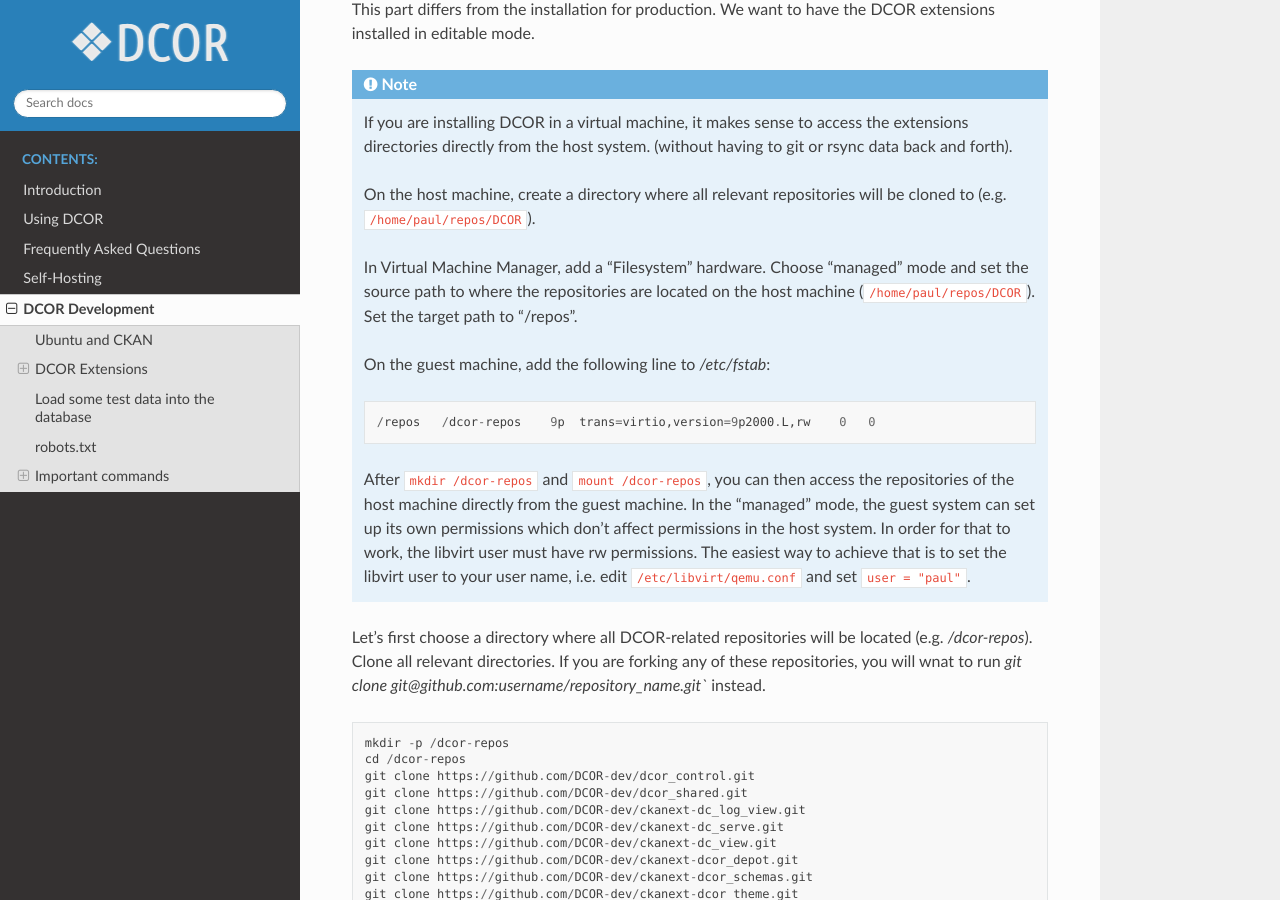
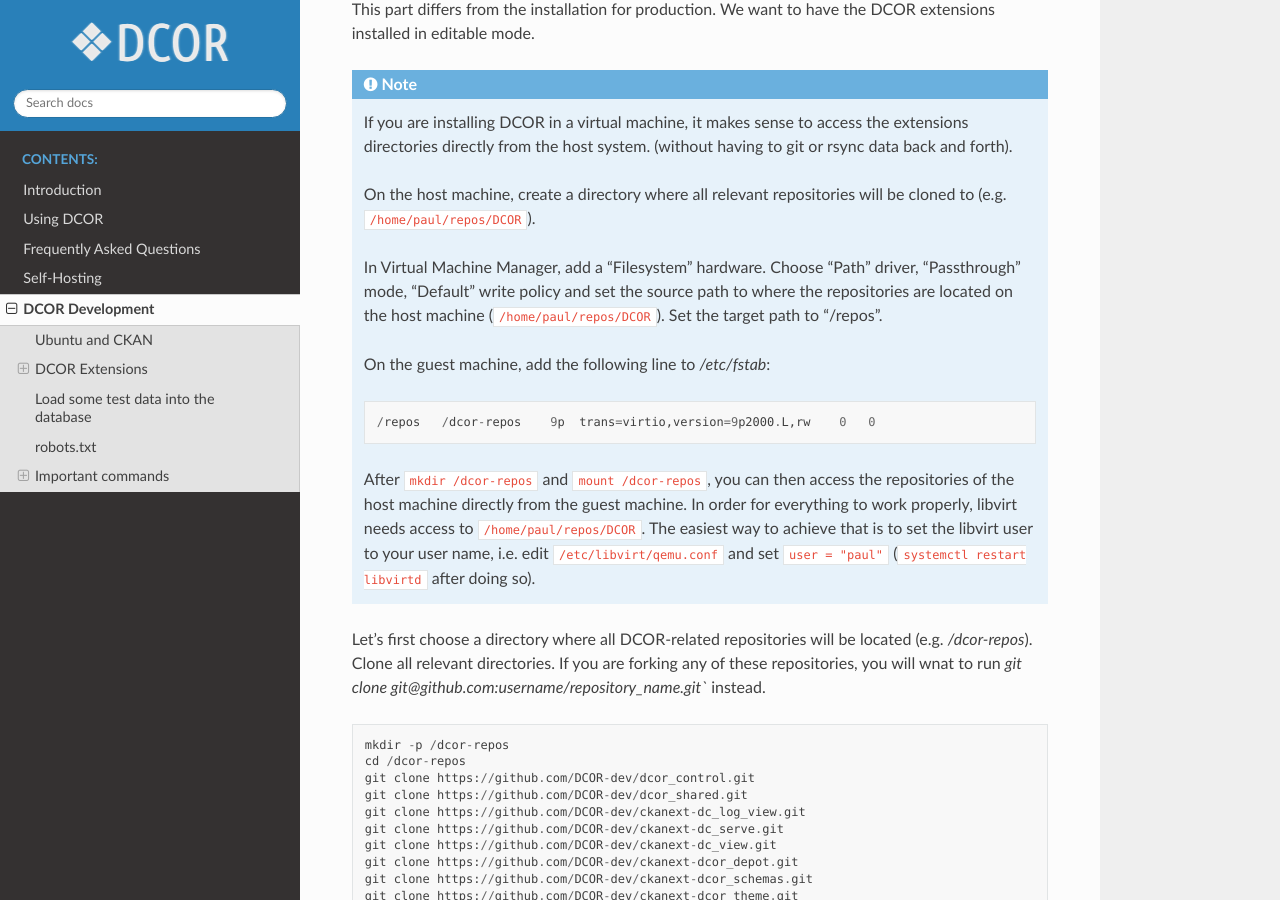
Before and after one commit to DCOR-dev/dcor-docs, a Sphinx documentation site: the page built from docs/sec_develop.rst, in a window 1280 px wide and 900 px high, scrolled down 468 px. Built offline with Sphinx 7.4.7 and the Read the Docs theme 2.0.0, drawn with Linux system fonts in a browser that asks for light colours.

Commit message:
update virt manager setup

```diff
--- a/docs/sec_develop.rst
+++ b/docs/sec_develop.rst
@@ -34,9 +34,10 @@ DCOR extensions installed in editable mode.
     will be cloned to (e.g. ``/home/paul/repos/DCOR``).
 
 
-    In Virtual Machine Manager, add a "Filesystem" hardware. Choose "managed" mode
-    and set the source path to where the repositories are located on the host
-    machine (``/home/paul/repos/DCOR``). Set the target path to "/repos".
+    In Virtual Machine Manager, add a "Filesystem" hardware. Choose "Path" driver,
+    "Passthrough" mode, "Default" write policy and set the source path to where
+    the repositories are located on the host machine (``/home/paul/repos/DCOR``).
+    Set the target path to "/repos".
 
     On the guest machine, add the following line to `/etc/fstab`:
 
@@ -46,11 +47,10 @@ DCOR extensions installed in editable mode.
 
     After ``mkdir /dcor-repos`` and ``mount /dcor-repos``, you can then access
     the repositories of the host machine directly from the guest machine.
-    In the "managed" mode, the guest system can set up its own permissions which
-    don't affect permissions in the host system. In order for that to work,
-    the libvirt user must have rw permissions. The easiest way to achieve that
+    In order for everything to work properly, libvirt needs access to
+    ``/home/paul/repos/DCOR``. The easiest way to achieve that
     is to set the libvirt user to your user name, i.e. edit ``/etc/libvirt/qemu.conf``
-    and set ``user = "paul"``.
+    and set ``user = "paul"`` (``systemctl restart libvirtd`` after doing so).
 
 
 Let's first choose a directory where all DCOR-related repositories will be
```
